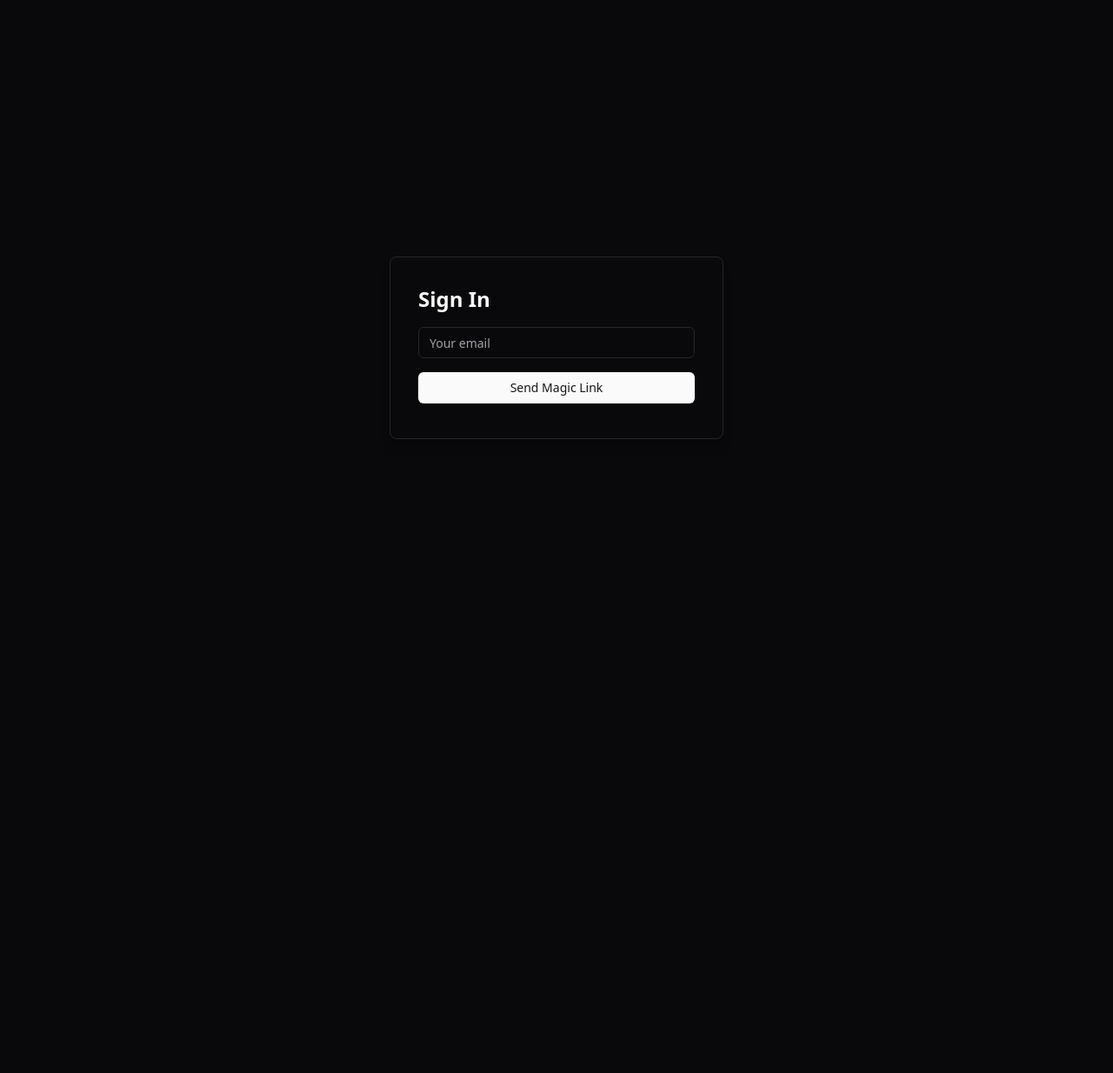
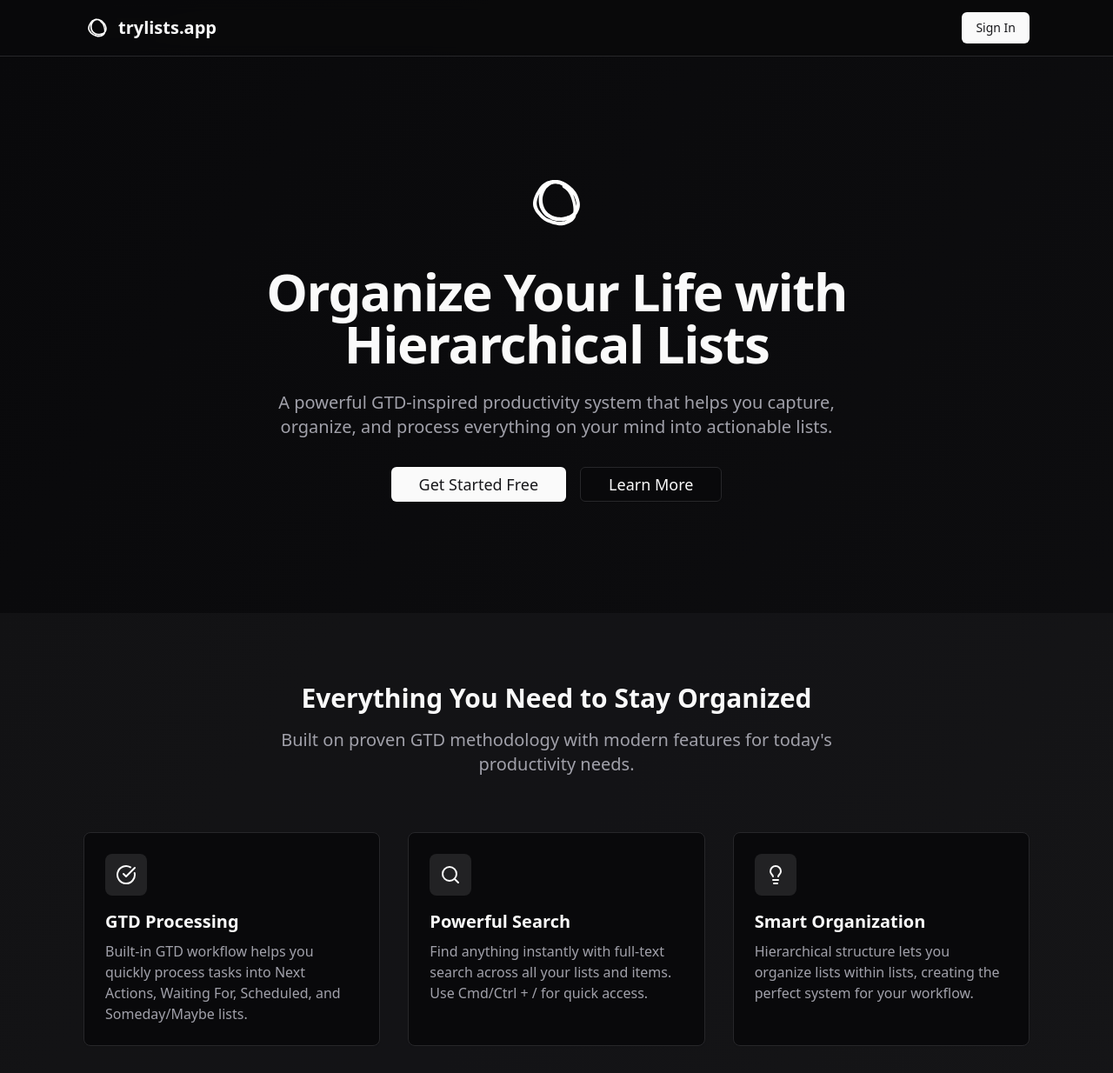
Before and after one commit to PabloDinella/lists, a React (Vite) app: page / in a window 1280 px wide. Before the commit this address led to /sign-in. Shown: the top 1234 px of the page at 87% size. Before the commit the page ends 800 px from the top, so only its background shows below. Built offline with nearby package versions, Linux system fonts and the light colour scheme; no server answers.

Commit message:
WIP: landing page

```diff
--- a/index.html
+++ b/index.html
@@ -4,7 +4,7 @@
     <meta charset="UTF-8" />
     <link rel="icon" type="image/svg+xml" href="/squiggly_circle_white_bg.svg" />
     <meta name="viewport" content="width=device-width, initial-scale=1.0" />
-    <title>Vite + React + TS</title>
+    <title>trylists.app - Organize Your Life with Hierarchical Lists</title>
   </head>
   <body>
     <div id="root"></div>
--- a/src/App.tsx
+++ b/src/App.tsx
@@ -7,15 +7,17 @@ import { SignIn } from "./components/sign-in";
 import { ProtectedRoute } from "./components/protected-route";
 import { SettingsView } from "./components/settings-view";
 import { ImportView } from "./components/import-view";
+import { LandingPage } from "./components/landing-page";
 
 function App() {
   return (
     <ThemeProvider defaultTheme="dark" storageKey="vite-ui-theme">
       <TooltipProvider>
         <Routes>
+          <Route path="/" element={<LandingPage />} />
           <Route path="/sign-in" element={<SignIn />} />
           <Route
-            path="/"
+            path="/app"
             element={
               <ProtectedRoute>
                 <SidebarProvider>
--- /dev/null
+++ b/src/components/landing-page.tsx
@@ -0,0 +1,190 @@
+import { useNavigate } from "react-router-dom";
+import { useAuth } from "@/hooks/use-auth";
+import { Logo } from "@/components/ui/logo";
+import { Button } from "@/components/ui/button";
+import { Container } from "@/components/ui/container";
+import { CheckCircle, Search, Lightbulb, Archive, Tag } from "lucide-react";
+import { useEffect } from "react";
+
+export function LandingPage() {
+  const navigate = useNavigate();
+  const { user, loading } = useAuth();
+
+  // Redirect authenticated users to the app
+  useEffect(() => {
+    if (!loading && user) {
+      navigate("/app");
+    }
+  }, [user, loading, navigate]);
+
+  if (loading) {
+    return (
+      <div className="min-h-screen flex items-center justify-center">
+        <div className="animate-spin">
+          <Logo width={32} height={32} />
+        </div>
+      </div>
+    );
+  }
+
+  return (
+    <div className="min-h-screen bg-gradient-to-br from-background to-muted/20">
+      {/* Header */}
+      <header className="border-b bg-background/80 backdrop-blur">
+        <Container>
+          <div className="flex items-center justify-between h-16">
+            <div className="flex items-center gap-2">
+              <Logo width={32} height={32} />
+              <span className="text-xl font-bold">trylists.app</span>
+            </div>
+            <Button onClick={() => navigate("/sign-in")}>
+              Sign In
+            </Button>
+          </div>
+        </Container>
+      </header>
+
+      {/* Hero Section */}
+      <section className="py-20 lg:py-32">
+        <Container>
+          <div className="text-center max-w-4xl mx-auto">
+            <div className="flex justify-center mb-8">
+              <Logo width={80} height={80} />
+            </div>
+            <h1 className="text-4xl sm:text-5xl lg:text-6xl font-bold tracking-tight mb-6">
+              Organize Your Life with{" "}
+              <span className="text-primary">Hierarchical Lists</span>
+            </h1>
+            <p className="text-xl text-muted-foreground mb-8 max-w-2xl mx-auto">
+              A powerful GTD-inspired productivity system that helps you capture, organize, and process everything on your mind into actionable lists.
+            </p>
+            <div className="flex flex-col sm:flex-row gap-4 justify-center">
+              <Button
+                size="lg"
+                onClick={() => navigate("/sign-in")}
+                className="text-lg px-8 py-3"
+              >
+                Get Started Free
+              </Button>
+              <Button
+                variant="outline"
+                size="lg"
+                className="text-lg px-8 py-3"
+              >
+                Learn More
+              </Button>
+            </div>
+          </div>
+        </Container>
+      </section>
+
+      {/* Features Section */}
+      <section className="py-20 bg-muted/30">
+        <Container>
+          <div className="text-center mb-16">
+            <h2 className="text-3xl font-bold mb-4">Everything You Need to Stay Organized</h2>
+            <p className="text-xl text-muted-foreground max-w-2xl mx-auto">
+              Built on proven GTD methodology with modern features for today's productivity needs.
+            </p>
+          </div>
+
+          <div className="grid md:grid-cols-2 lg:grid-cols-3 gap-8">
+            <div className="bg-background rounded-lg p-6 shadow-sm border">
+              <div className="w-12 h-12 bg-primary/10 rounded-lg flex items-center justify-center mb-4">
+                <CheckCircle className="w-6 h-6 text-primary" />
+              </div>
+              <h3 className="text-xl font-semibold mb-2">GTD Processing</h3>
+              <p className="text-muted-foreground">
+                Built-in GTD workflow helps you quickly process tasks into Next Actions, Waiting For, Scheduled, and Someday/Maybe lists.
+              </p>
+            </div>
+
+            <div className="bg-background rounded-lg p-6 shadow-sm border">
+              <div className="w-12 h-12 bg-primary/10 rounded-lg flex items-center justify-center mb-4">
+                <Search className="w-6 h-6 text-primary" />
+              </div>
+              <h3 className="text-xl font-semibold mb-2">Powerful Search</h3>
+              <p className="text-muted-foreground">
+                Find anything instantly with full-text search across all your lists and items. Use Cmd/Ctrl + / for quick access.
+              </p>
+            </div>
+
+            <div className="bg-background rounded-lg p-6 shadow-sm border">
+              <div className="w-12 h-12 bg-primary/10 rounded-lg flex items-center justify-center mb-4">
+                <Lightbulb className="w-6 h-6 text-primary" />
+              </div>
+              <h3 className="text-xl font-semibold mb-2">Smart Organization</h3>
+              <p className="text-muted-foreground">
+                Hierarchical structure lets you organize lists within lists, creating the perfect system for your workflow.
+              </p>
+            </div>
+
+            <div className="bg-background rounded-lg p-6 shadow-sm border">
+              <div className="w-12 h-12 bg-primary/10 rounded-lg flex items-center justify-center mb-4">
+                <Tag className="w-6 h-6 text-primary" />
+              </div>
+              <h3 className="text-xl font-semibold mb-2">Flexible Tagging</h3>
+              <p className="text-muted-foreground">
+                Tag and categorize your items with custom tags, making it easy to filter and find related tasks.
+              </p>
+            </div>
+
+            <div className="bg-background rounded-lg p-6 shadow-sm border">
+              <div className="w-12 h-12 bg-primary/10 rounded-lg flex items-center justify-center mb-4">
+                <Archive className="w-6 h-6 text-primary" />
+              </div>
+              <h3 className="text-xl font-semibold mb-2">Archive & History</h3>
+              <p className="text-muted-foreground">
+                Never lose important information. Archive completed items and maintain a searchable history of everything.
+              </p>
+            </div>
+
+            <div className="bg-background rounded-lg p-6 shadow-sm border">
+              <div className="w-12 h-12 bg-primary/10 rounded-lg flex items-center justify-center mb-4">
+                <CheckCircle className="w-6 h-6 text-primary" />
+              </div>
+              <h3 className="text-xl font-semibold mb-2">Import & Export</h3>
+              <p className="text-muted-foreground">
+                Easily import your existing data from CSV files and export your lists whenever you need them.
+              </p>
+            </div>
+          </div>
+        </Container>
+      </section>
+
+      {/* CTA Section */}
+      <section className="py-20">
+        <Container>
+          <div className="text-center max-w-2xl mx-auto">
+            <h2 className="text-3xl font-bold mb-4">Ready to Get Organized?</h2>
+            <p className="text-xl text-muted-foreground mb-8">
+              Join thousands of users who have transformed their productivity with trylists.app
+            </p>
+            <Button
+              size="lg"
+              onClick={() => navigate("/sign-in")}
+              className="text-lg px-8 py-3"
+            >
+              Start Your Free Account
+            </Button>
+          </div>
+        </Container>
+      </section>
+
+      {/* Footer */}
+      <footer className="border-t bg-muted/30 py-8">
+        <Container>
+          <div className="flex flex-col sm:flex-row items-center justify-between">
+            <div className="flex items-center gap-2 mb-4 sm:mb-0">
+              <Logo width={24} height={24} />
+              <span className="font-semibold">trylists.app</span>
+            </div>
+            <p className="text-sm text-muted-foreground">
+              © 2025 trylists.app. Built for productivity enthusiasts.
+            </p>
+          </div>
+        </Container>
+      </footer>
+    </div>
+  );
+}
--- a/src/components/node-view/node-view.tsx
+++ b/src/components/node-view/node-view.tsx
@@ -214,7 +214,7 @@ export function NodeView() {
         <BreadcrumbItem>
           <BreadcrumbLink
             className="cursor-pointer"
-            onClick={() => navigate("/")}
+            onClick={() => navigate("/app")}
           >
             Home
           </BreadcrumbLink>
--- a/src/components/sign-in.tsx
+++ b/src/components/sign-in.tsx
@@ -16,7 +16,7 @@ export function SignIn({ onSignIn }: { onSignIn?: () => void }) {
   // Redirect if already authenticated
   useEffect(() => {
     if (isAuthenticated) {
-      navigate('/', { replace: true });
+      navigate('/app', { replace: true });
     }
   }, [isAuthenticated, navigate]);
 
```
